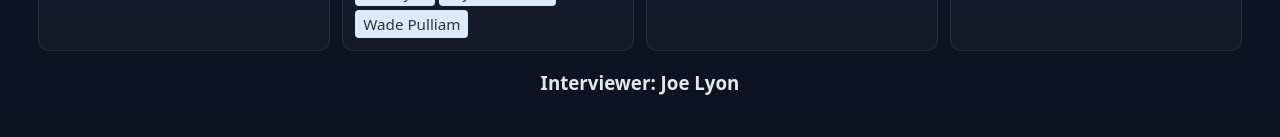
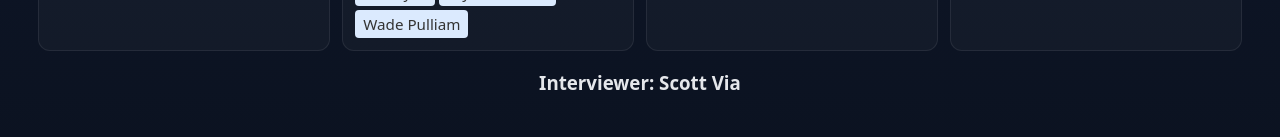
Before and after one commit to jlyon0/CarmelConnections, a Next.js app in the folder carmel-connections/: page / in a window 1280 px wide. Shown: the part 295-432 px from the top of the page. Built offline with nearby package versions, Linux system fonts and the light colour scheme.

Commit message:
Set Scott as Interviewer

```diff
--- a/carmel-connections/src/app/page.tsx
+++ b/carmel-connections/src/app/page.tsx
@@ -139,7 +139,7 @@ export default function Page() {
         "id": "44da3239-96db-476b-9e8e-7c186dfcb7e5",
         "name": "Joe Lyon",
         "teamId": "693e7a42-0300-470f-be0f-fe478a93f013",
-        "interviewer": true,
+        "interviewer": false,
         "intervieweeUsed": true
     },
     {
@@ -188,10 +188,10 @@ export default function Page() {
         "id": "31102833-10f8-4322-946f-36eba5786333",
         "name": "Scott Via",
         "teamId": "b4190570-7a17-4da5-8bbd-58512f7c2e08",
-        "interviewer": false,
+        "interviewer": true,
         "intervieweeUsed": false
     },
-    { // Eligible 4/1
+    {
         "id": "62d5bfd1-4594-4e9a-9d47-bb94ae53b7c3",
         "name": "Jami Marr",
         "teamId": "630ceffa-fe87-43e6-8dcb-2f25b8064913",
```
